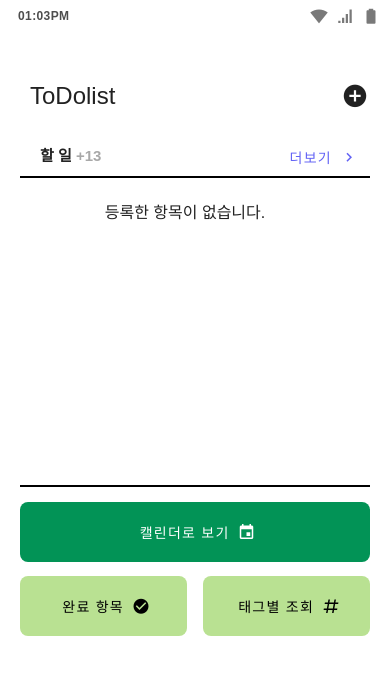
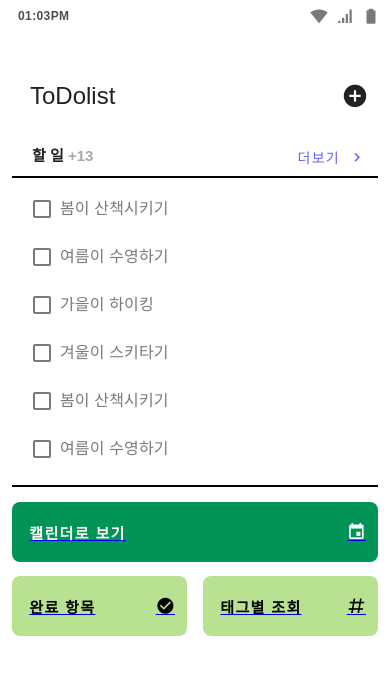
Before and after one commit to eolLeongTtungTtang/todo, a Vue app in the folder client/: page / in a window 390 px wide. Shown: the top 674 px of the page. Built offline with nearby package versions, Linux system fonts and the light colour scheme.

Commit message:
[FE] fix(반응형): width 삭제 및 할일 리스트 클릭 시 divider 노출 수정정

```diff
--- a/client/src/App.vue
+++ b/client/src/App.vue
@@ -3,8 +3,8 @@
     <v-main>
       <the-header />
       <div class="container">
-      <router-view />
-    </div>
+        <router-view />
+      </div>
     </v-main>
   </v-app>
 </template>
@@ -22,5 +22,7 @@ body {
   display: flex;
   flex-direction: column;
   align-items: center;
+  padding: 0 12px 0 12px;
+  width: 100%;
 }
 </style>
--- a/client/src/components/CalenderButton.vue
+++ b/client/src/components/CalenderButton.vue
@@ -1,16 +1,29 @@
 <template>
-  <RouterLink to="/calender"
-    ><v-btn
+  <RouterLink to="/calender" class="btn-wrapper">
+    <v-btn
+      class="btnText"
       color="#029356"
-      width="350px"
       height="60px"
       rounded="lg"
       elevation="0"
       append-icon="mdi-calendar"
       text="캘린더로 보기"
-      class="btnText"
-    ></v-btn
-  ></RouterLink>
+    ></v-btn>
+  </RouterLink>
 </template>
 
-<style></style>
+<style scoped>
+.btn-wrapper {
+  display: block;
+  width: 100%;
+}
+
+.btnText {
+  width: 100%;
+  font-size: 15px;
+  display: flex;
+  justify-content: space-between;
+  align-items: center;
+  font-weight: bold;
+}
+</style>
--- a/client/src/components/CompAndTagButton.vue
+++ b/client/src/components/CompAndTagButton.vue
@@ -1,50 +1,56 @@
 <template>
   <div class="rowBtns">
     <div class="btnDiv">
-      <RouterLink to="/completed"
-        ><v-btn
+      <RouterLink to="/completed" class="btnWrapper">
+        <v-btn
           color="#b9e192"
-          width="167px"
           height="60px"
           rounded="lg"
           elevation="0"
           append-icon="mdi-check-circle"
           text="완료 항목"
           class="btnText"
-        ></v-btn
-      ></RouterLink>
+        ></v-btn>
+      </RouterLink>
     </div>
     <div class="btnDiv">
-      <RouterLink to="/tags"
-        ><v-btn
+      <RouterLink to="/tags" class="btnWrapper">
+        <v-btn
           color="#b9e192"
-          width="167px"
           height="60px"
           rounded="lg"
           elevation="0"
           append-icon="mdi-pound"
           text="태그별 조회"
           class="btnText"
-        ></v-btn
-      ></RouterLink>
+        ></v-btn>
+      </RouterLink>
     </div>
   </div>
 </template>
 
-<style>
+<style scoped>
 .rowBtns {
   display: flex;
   justify-content: center;
   gap: 16px;
   margin-top: 14px;
+  width: 100%;
 }
 
 .btnDiv {
   display: flex;
   justify-content: center;
+  width: 100%;
+}
+
+.btnWrapper {
+  display: block;
+  width: 100%;
 }
 
 .btnText {
+  width: 100%;
   font-size: 15px;
   display: flex;
   justify-content: space-between;
--- a/client/src/components/TodoSummary.vue
+++ b/client/src/components/TodoSummary.vue
@@ -19,7 +19,7 @@
   display: flex;
   justify-content: space-between;
   align-items: center;
-  width: 350px;
+  width: 100%;
   height: 15px;
   margin-top: 25px;
 }
--- a/client/src/components/ui/BaseDivider.vue
+++ b/client/src/components/ui/BaseDivider.vue
@@ -2,7 +2,6 @@
   <v-divider
     :style="{ borderWidth: props.thickness, margin: props.dividerMargin }"
     class="divider"
-    width="350px"
   ></v-divider>
 </template>
 
@@ -23,5 +22,6 @@ const props = defineProps({
 .divider {
   border-color: black;
   opacity: 1 !important;
+  width: 100%;
 }
 </style>
--- a/client/src/components/ui/BaseTodolist.vue
+++ b/client/src/components/ui/BaseTodolist.vue
@@ -1,16 +1,17 @@
 <template>
   <v-container
     fluid
-    class="pa-2 pl-3 d-flex justify-center"
-    :style="{ height: listHeight, width: '350px' }"
+    class="pt-1 pr-2 pb-3 pl-6 d-flex justify-center"
+    :style="{ height: listHeight }"
   >
     <template v-if="items.length !== 0">
-      <v-row class="pa-2 pl-3 w-100">
+      <v-row>
         <v-col
           class="pa-0"
           style="height: 100%; max-height: 100%; overflow-y: auto"
         >
           <v-checkbox
+            class="pr-3"
             density="comfortable"
             v-for="(item, index) in items"
             :key="index"
@@ -34,17 +35,17 @@ import { reactive, computed } from "vue";
 import { useRoute } from "vue-router";
 import { todoListSettings } from "@/config/pageSettings";
 
-// const items = reactive([
-//   "봄이 산책시키기",
-//   "여름이 수영하기",
-//   "가을이 하이킹",
-//   "겨울이 스키타기",
-//   "봄이 산책시키기",
-//   "여름이 수영하기",
-//   "가을이 하이킹",
-//   "겨울이 스키타기",
-// ]);
-const items = reactive([]);
+const items = reactive([
+  "봄이 산책시키기",
+  "여름이 수영하기",
+  "가을이 하이킹",
+  "겨울이 스키타기",
+  "봄이 산책시키기",
+  "여름이 수영하기",
+  "가을이 하이킹",
+  "겨울이 스키타기",
+]);
+// const items = reactive([]);
 
 const route = useRoute();
 // 페이지 별 투두 리스트 height
--- a/client/src/layouts/TheHeader.vue
+++ b/client/src/layouts/TheHeader.vue
@@ -116,6 +116,12 @@ h2 {
   align-items: flex-end;
 }
 
+@media (min-width: 1280px) {
+  .v-container {
+    max-width: 100% !important;
+  }
+}
+
 .headerContent {
   display: flex;
   justify-content: space-between;
--- a/client/src/pages/all-todos.vue
+++ b/client/src/pages/all-todos.vue
@@ -1,5 +1,6 @@
 <template>
-  <v-expansion-panels flat @click="topPanelClick">
+  <!-- <v-expansion-panels flat @click="topPanelClick"> -->
+  <v-expansion-panels flat v-model="panel">
     <v-expansion-panel title="지난 할 일">
       <v-expansion-panel-text>
         <base-todolist />
@@ -21,10 +22,12 @@
 <script setup>
 import BaseTodolist from "@/components/ui/BaseTodolist.vue";
 import BaseDivider from "@/components/ui/BaseDivider.vue";
-import { ref } from "vue";
+import { ref, computed } from "vue";
 
-let dividerFlag = ref(true);
-const topPanelClick = () => (dividerFlag.value = !dividerFlag.value);
+let panel = ref(null);
+let dividerFlag = computed(() => {
+  return typeof panel.value !== "number";
+});
 </script>
 
 <style scoped>
```
